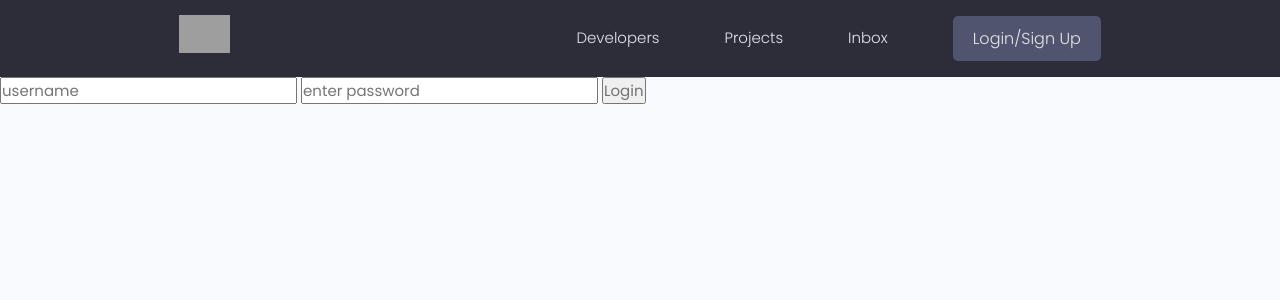
After one commit to NavidKalashi/devsearch, a Django app: page /login/ in a window 1280 px wide. The commit adds this page. Shown: the top 300 px of the page. Run offline with Django 4.2, Linux system fonts and the light colour scheme; some libraries are stand-ins or nearby versions; grey boxes are pictures that could not be loaded.

Commit message:
user login, logout and flash messages

```diff
--- a/devsearch/settings.py
+++ b/devsearch/settings.py
@@ -24,7 +24,7 @@ BASE_DIR = Path(__file__).resolve().parent.parent
 SECRET_KEY = 'django-insecure-k57*!k7fv$ijltws^()-!=!wjkar+6d3+t@9=8=iwy_(wy8om2'
 
 # SECURITY WARNING: don't run with debug turned on in production!
-DEBUG = True
+DEBUG = False
 
 ALLOWED_HOSTS = ['localhost', '127.0.0.1']
 
--- a/projects/views.py
+++ b/projects/views.py
@@ -1,4 +1,5 @@
 from django.shortcuts import render, redirect
+from django.contrib.auth.decorators import login_required
 
 from .models import Project
 from .forms import ProjectForm
@@ -13,6 +14,7 @@ def project(request, pk):
     context = {'project': project}
     return render(request, 'projects/single-project.html', context)
 
+@login_required(login_url='login')
 def createProject(request):
     form = ProjectForm()
 
@@ -25,6 +27,7 @@ def createProject(request):
     context = {'form': form}
     return render(request, 'projects/project_form.html', context)
 
+@login_required(login_url='login')
 def updateProject(request, pk):
     project = Project.objects.get(id=pk)
     form = ProjectForm(instance=project)
@@ -38,6 +41,7 @@ def updateProject(request, pk):
     context = {'form': form}
     return render(request, 'projects/project_form.html', context)
 
+@login_required(login_url='login')
 def deleteProject(request, pk):
     project = Project.objects.get(id=pk)
 
--- a/templates/main.html
+++ b/templates/main.html
@@ -20,6 +20,14 @@
 <body>
     {% include 'navbar.html' %}
 
+    {% if messages %}
+    <ul class="messages">
+        {% for message in messages %}
+        <li {% if message.tags %} class="{{ message.tags }}"{% endif %}>{{ message }}</li>
+        {% endfor %}
+    </ul>
+    {% endif %}
+
     {% block content %}{% endblock content %}
 </body>
 </html>
--- a/templates/navbar.html
+++ b/templates/navbar.html
@@ -16,8 +16,13 @@
           <li class="header__menuItem"><a href="{% url 'profiles' %}">Developers</a></li>
           <li class="header__menuItem"><a href="{% url 'projects' %}">Projects</a></li>
           <li class="header__menuItem"><a href="">Inbox</a></li>
+
+          {% if request.user.is_authenticated %}
           <li class="header__menuItem"><a href="{% url 'add-project' %}">Add Project</a></li>
-          <li class="header__menuItem"><a href="" class="btn btn--sub">Login/Sign Up</a></li>
+          <li class="header__menuItem"><a href="{% url 'logout' %}" class="btn btn--sub">Logout</a></li>
+          {% else %}
+          <li class="header__menuItem"><a href="{% url 'login' %}" class="btn btn--sub">Login/Sign Up</a></li>
+          {% endif %}
         </ul>
       </nav>
     </div>
--- /dev/null
+++ b/users/templates/users/login_register.html
@@ -0,0 +1,11 @@
+{% extends 'main.html' %}
+
+{% block content %}
+<form action="{% url 'login' %}" method='POST'>
+    {% csrf_token %}
+    <input type="text" name="username" placeholder='username' id="">
+    <input type="text" name="password" placeholder='enter password' id="">
+    <input type="submit" value="Login">
+</form>
+
+{% endblock content %}
--- a/users/urls.py
+++ b/users/urls.py
@@ -3,6 +3,9 @@ from django.urls import path
 from . import views
 
 urlpatterns = [
+    path('login/', views.loginUser, name='login'),
+    path('logout/', views.logoutUser, name='logout'),
+
     path('', views.profiles, name='profiles'),
     path('profile/<str:pk>/', views.userProfile, name='user-profile'),
 ]
--- a/users/views.py
+++ b/users/views.py
@@ -1,6 +1,37 @@
-from django.shortcuts import render
+from django.shortcuts import render, redirect
+from django.contrib.auth import login, authenticate, logout
+from django.contrib.auth.models import User
+from django.contrib import messages
 
 from .models import Profile
+
+def loginUser(request):
+
+    if request.user.is_authenticated:
+        return redirect('profiles')
+
+    if request.method == 'POST':
+        username = request.POST['username']
+        password = request.POST['password']
+
+        try:
+            user = User.objects.get(username=username)
+        except:
+            messages.error(request, 'username does not exsit')
+
+        user = authenticate(request, username=username, password=password)
+
+        if user is not None:
+            login(request, user)
+            return redirect('profiles')
+        else:
+            messages.error(request, 'Username or passwrod is incorrect')
+
+    return render(request, 'users/login_register.html')
+
+def logoutUser(request):
+    logout(request)
+    return redirect('login')
 
 def profiles(request):
     profiles = Profile.objects.all()
```
Also changed, not shown: db.sqlite3.
